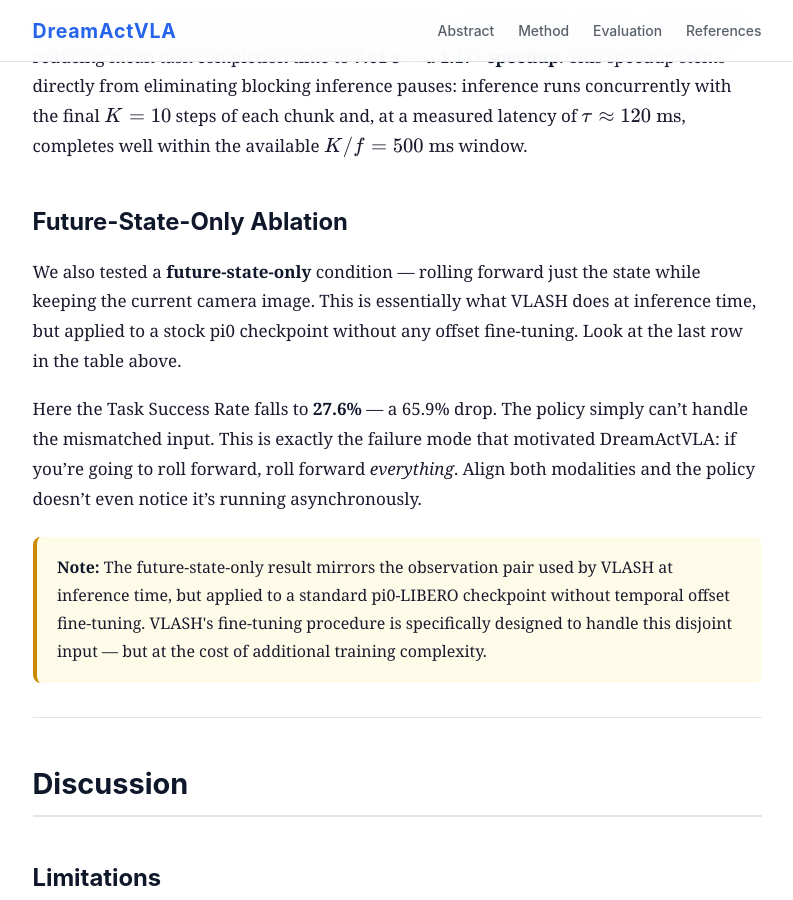
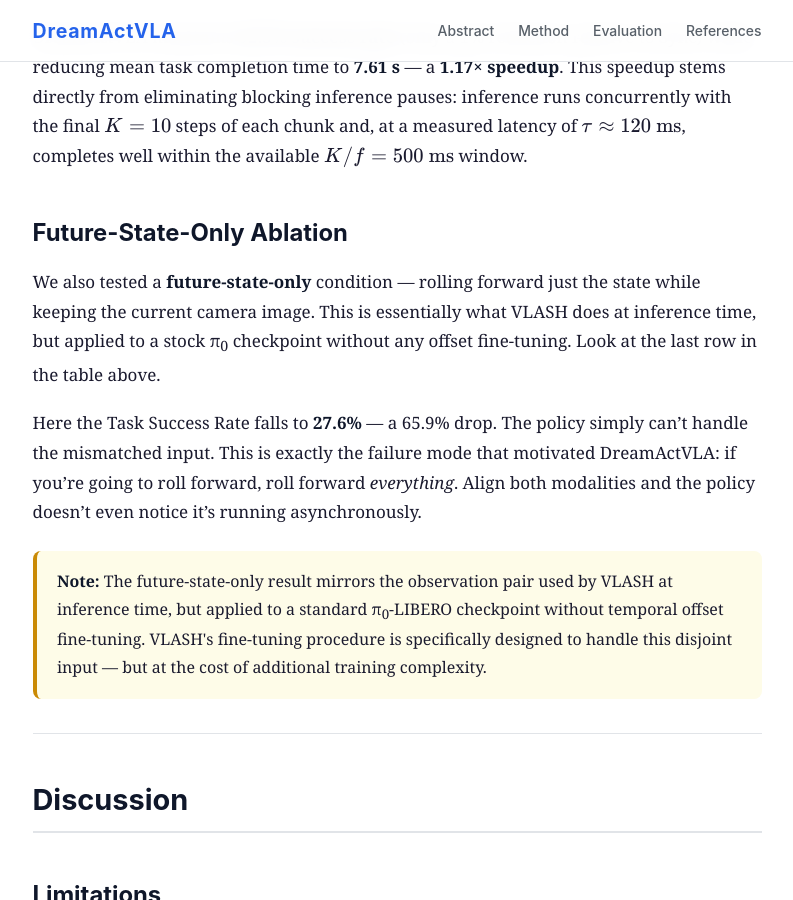
Before and after one commit to dream-act-vla/dream-act-vla.github.io, a Jekyll site: the page built from index.md, in a window 1280 px wide and 900 px high, scrolled down 4561 px. Shown: the whole window, without its empty margins (243-1036 px from the left). Built offline with Jekyll 4.4.1, drawn with Linux system fonts in a browser that asks for light colours; some of the changed text lies outside the part shown.

Commit message:
add instructions for videos and correct PI policy name format

```diff
--- a/index.md
+++ b/index.md
@@ -16,7 +16,7 @@
 
 # Introduction
 
-Vision-language-action (VLA) policies used for controlling robots are typically deployed with synchronous execution. If you watch demo videos from papers like [pi0](https://arxiv.org/abs/2410.24164), [pi0.5](https://arxiv.org/abs/2504.16054), or [OpenVLA](https://arxiv.org/abs/2406.09246), you'll notice that the robot's motion is a series of movements with short pauses in between. Those pauses are the robot running inference — basically thinking about what to do next. While it's thinking, the robot either idles or blindly executes stale commands while the next plan is being computed. That's a problem, especially if anything in the scene is moving.
+Vision-language-action (VLA) policies used for controlling robots are typically deployed with synchronous execution. If you watch demo videos from papers like <a href="https://arxiv.org/abs/2410.24164">π<sub>0</sub></a>, <a href="https://arxiv.org/abs/2504.16054">π<sub>0.5</sub></a>, or [OpenVLA](https://arxiv.org/abs/2406.09246), you'll notice that the robot's motion is a series of movements with short pauses in between. Those pauses are the robot running inference — basically thinking about what to do next. While it's thinking, the robot either idles or blindly executes stale commands while the next plan is being computed. That's a problem, especially if anything in the scene is moving.
 
 The obvious fix is **asynchronous inference** — start computing the next action chunk while the robot is still executing the current one. No more idle time. But this creates a sneaky problem: by the time inference finishes, the observation that triggered it is stale. The robot moved during that window, so the new actions are based on where the robot *was*, not where it *is*.
 
@@ -26,7 +26,7 @@
 
 > **Key Insight:** The distribution mismatch in prior approaches arises not from asynchrony itself, but from the *partial* roll-forward. If both the image and state observations are rolled forward to the same future timestep, the policy receives a temporally consistent input that matches its training distribution — eliminating the need for offset-aware fine-tuning.
 
-We tested this idea in three steps. First, we used privileged simulator access in [LIBERO](https://arxiv.org/abs/2306.03310) to render ground-truth future observations and confirmed that an unmodified [pi0](https://arxiv.org/abs/2410.24164) policy works just as well asynchronously — no re-training needed. Then we swapped out the simulator for the [COSMOS world model](https://arxiv.org/abs/2601.16163), which predicts future frames from planned actions, removing the simulator dependency entirely. Finally, we built a dynamic version of LIBERO where objects move in real time, making inference latency directly hurt performance — exactly the kind of setting where async really matters.
+We tested this idea in three steps. First, we used privileged simulator access in [LIBERO](https://arxiv.org/abs/2306.03310) to render ground-truth future observations and confirmed that an unmodified <a href="https://arxiv.org/abs/2410.24164">π<sub>0</sub></a> policy works just as well asynchronously — no re-training needed. Then we swapped out the simulator for the [COSMOS world model](https://arxiv.org/abs/2601.16163), which predicts future frames from planned actions, removing the simulator dependency entirely. Finally, we built a dynamic version of LIBERO where objects move in real time, making inference latency directly hurt performance — exactly the kind of setting where async really matters.
 
 ## Contributions
 
@@ -67,7 +67,7 @@
 
 ## Experimental Setup
 
-We evaluate on the [LIBERO benchmark (Liu et al., 2023)](https://arxiv.org/abs/2306.03310), which comprises multiple manipulation task suites. Each condition is evaluated over **50 rollouts per task**. All conditions use the [pi0-LIBERO checkpoint (Black et al., 2026)](https://arxiv.org/abs/2410.24164) without any modification to weights or fine-tuning procedure.
+We evaluate on the [LIBERO benchmark (Liu et al., 2023)](https://arxiv.org/abs/2306.03310), which comprises multiple manipulation task suites. Each condition is evaluated over **50 rollouts per task**. All conditions use the <a href="https://arxiv.org/abs/2410.24164">π<sub>0</sub>-LIBERO checkpoint (Black et al., 2026)</a> without any modification to weights or fine-tuning procedure.
 
 Key parameters:
 - **Chunk length:** $N = 15$ actions
@@ -95,12 +95,12 @@
 
 ## Future-State-Only Ablation
 
-We also tested a **future-state-only** condition — rolling forward just the state while keeping the current camera image. This is essentially what VLASH does at inference time, but applied to a stock pi0 checkpoint without any offset fine-tuning. Look at the last row in the table above.
+We also tested a **future-state-only** condition — rolling forward just the state while keeping the current camera image. This is essentially what VLASH does at inference time, but applied to a stock π<sub>0</sub> checkpoint without any offset fine-tuning. Look at the last row in the table above.
 
 Here the Task Success Rate falls to **27.6%** — a 65.9% drop. The policy simply can't handle the mismatched input. This is exactly the failure mode that motivated DreamActVLA: if you're going to roll forward, roll forward *everything*. Align both modalities and the policy doesn't even notice it's running asynchronously.
 
 <div class="callout callout-warning">
-<strong>Note:</strong> The future-state-only result mirrors the observation pair used by VLASH at inference time, but applied to a standard pi0-LIBERO checkpoint without temporal offset fine-tuning. VLASH's fine-tuning procedure is specifically designed to handle this disjoint input — but at the cost of additional training complexity.
+<strong>Note:</strong> The future-state-only result mirrors the observation pair used by VLASH at inference time, but applied to a standard π<sub>0</sub>-LIBERO checkpoint without temporal offset fine-tuning. VLASH's fine-tuning procedure is specifically designed to handle this disjoint input — but at the cost of additional training complexity.
 </div>
 
 ---
```
Also changed, not shown: README.md.
